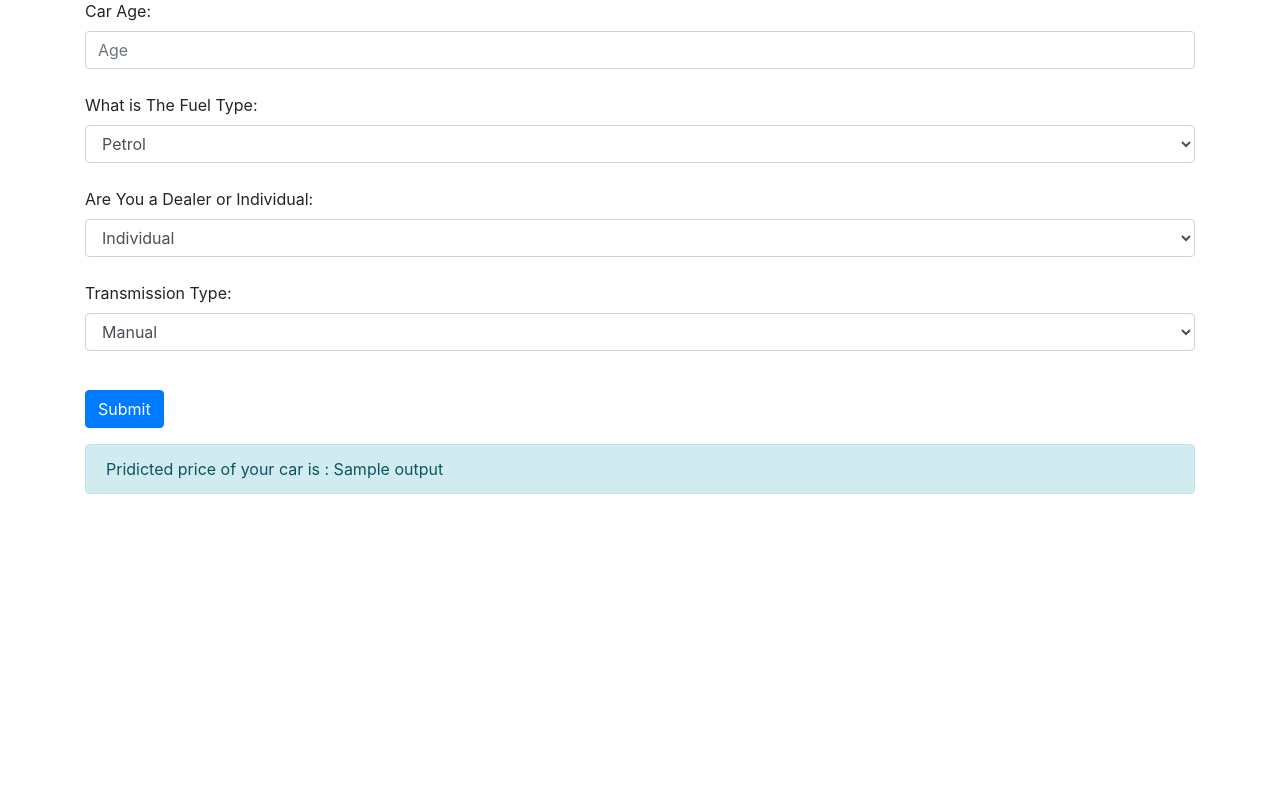
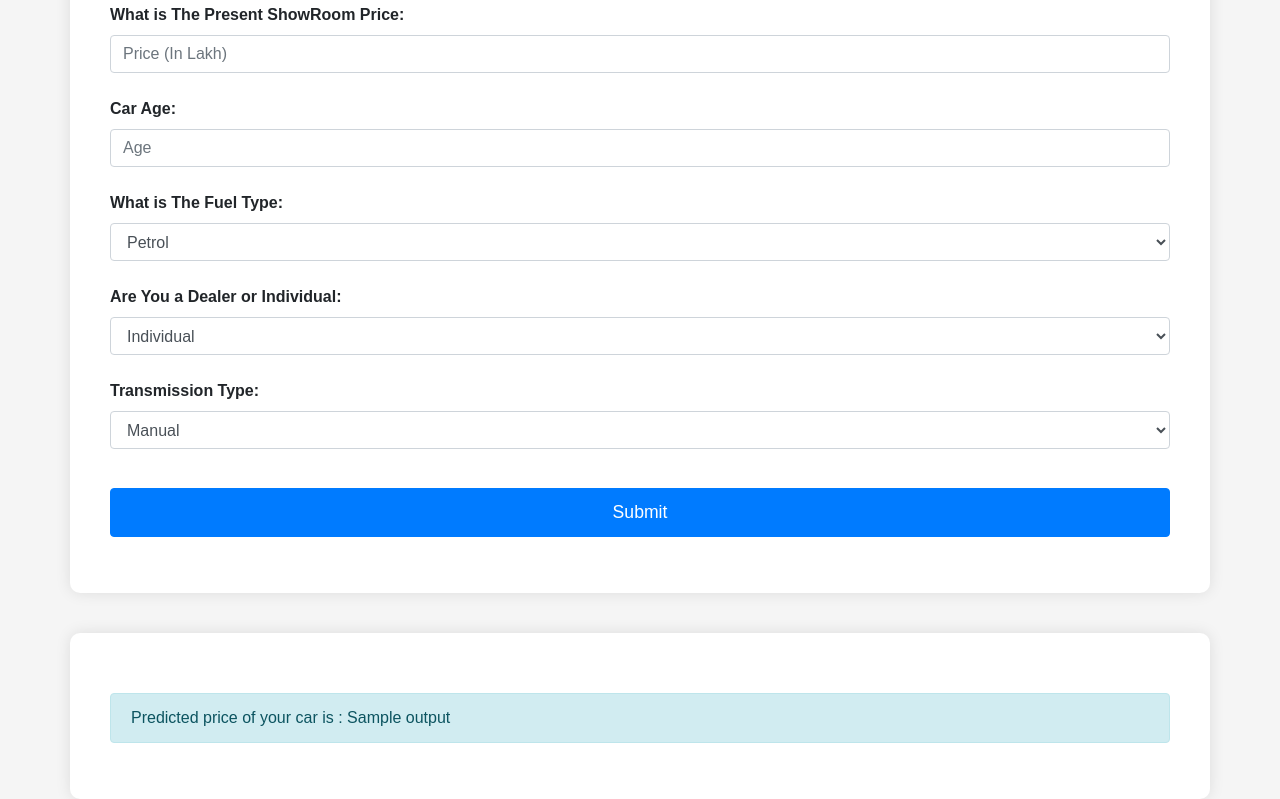
Before and after one commit to Vipinsps/CarPrice-Prediction, a Flask app: template templates/index.html in a window 1280 px wide. Shown: the part 191-990 px from the top of the page. Before the commit the page ends 685 px from the top, so only its background shows below. Run offline with Flask 2, Linux system fonts and the light colour scheme; the template is opened without the code that fills it: most values are stand-ins (such as "Sample title", 1, 10 or a date in 2020); parts of the project's set-up code (start-up, migrations or seed data) failed here and were passed over; some libraries are stand-ins or nearby versions.

Commit message:
added changes for template

```diff
--- a/templates/index.html
+++ b/templates/index.html
@@ -1,5 +1,6 @@
 <!DOCTYPE html>
 <html lang="en">
+
 <head>
   <title>Car Price Prediction</title>
   <meta charset="utf-8">
@@ -8,21 +9,81 @@
   <script src="https://ajax.googleapis.com/ajax/libs/jquery/3.5.1/jquery.min.js"></script>
   <script src="https://cdnjs.cloudflare.com/ajax/libs/popper.js/1.16.0/umd/popper.min.js"></script>
   <script src="https://maxcdn.bootstrapcdn.com/bootstrap/4.5.2/js/bootstrap.min.js"></script>
+
+  <style>
+    body {
+      background-color: #f5f5f5;
+      font-family: 'Arial', sans-serif;
+    }
+
+    .container {
+      background-color: white;
+      padding: 40px;
+      margin-top: 40px;
+      border-radius: 10px;
+      box-shadow: 0px 0px 15px rgba(0, 0, 0, 0.1);
+    }
+
+    .header-container {
+      position: relative;
+      margin-bottom: 30px;
+    }
+
+    .logo {
+      position: absolute;
+      top: 0;
+      right: 0;
+      width: 120px;
+      margin-right: 20px;
+    }
+
+    h1 {
+      font-size: 2.5rem;
+      color: #343a40;
+      margin-bottom: 10px;
+      text-align: center;
+    }
+
+    p {
+      font-size: 1.1rem;
+      color: #6c757d;
+      text-align: center;
+    }
+
+    .form-group label {
+      font-weight: bold;
+    }
+
+    .btn-primary {
+      width: 100%;
+      padding: 10px;
+      font-size: 1.1rem;
+      background-color: #007bff;
+      border-color: #007bff;
+    }
+
+    .alert {
+      margin-top: 20px;
+    }
+  </style>
 </head>
+
 <body>
-
-
-
   <div class="container">
-  <!--<img align="middle" src="https://image.freepik.com/free-vector/by-my-car-illustration-concept_114360-870.jpg"> -->
+    <!-- Header Section -->
+    <div class="header-container">
+      <img src="https://assets.static-upwork.com/org-logo/1475818243270995968?date=1723631771481" alt="SoftProdigy Logo"
+        class="logo">
       <h1>Used Car Price Prediction</h1>
       <p style="font-style: italic;">Fill the Details to predict the price of your car</p>
+    </div>
 
     <!-- User Input Form-->
     <form action="/" method="POST">
       <div class="form-group">
         <label for="Price">What is The Present ShowRoom Price:</label>
-            <input type="number" step="0.01" class="form-control" placeholder="Price (In Lakh)" id="Price" name="price" required><br>
+        <input type="number" step="0.01" class="form-control" placeholder="Price (In Lakh)" id="Price" name="price"
+          required><br>
 
         <label for="Age">Car Age:</label>
         <input type="number" step="0.01" class="form-control" placeholder="Age" id="Age" name="age" required><br>
@@ -54,15 +115,12 @@
   </div>
 
   <!-- After Prediction -->
-
   <div class="container">
     <h2></h2>
     <div class="alert alert-info" role="alert">
-    <strong></strong> Pridicted price of your car is : {{output}}
+      <strong></strong> Predicted price of your car is : {{output}}
     </div>
   </div>
+</body>
 
-
-
-</body>
 </html>
```
Lines whose indentation alone changed are shown as unchanged.
